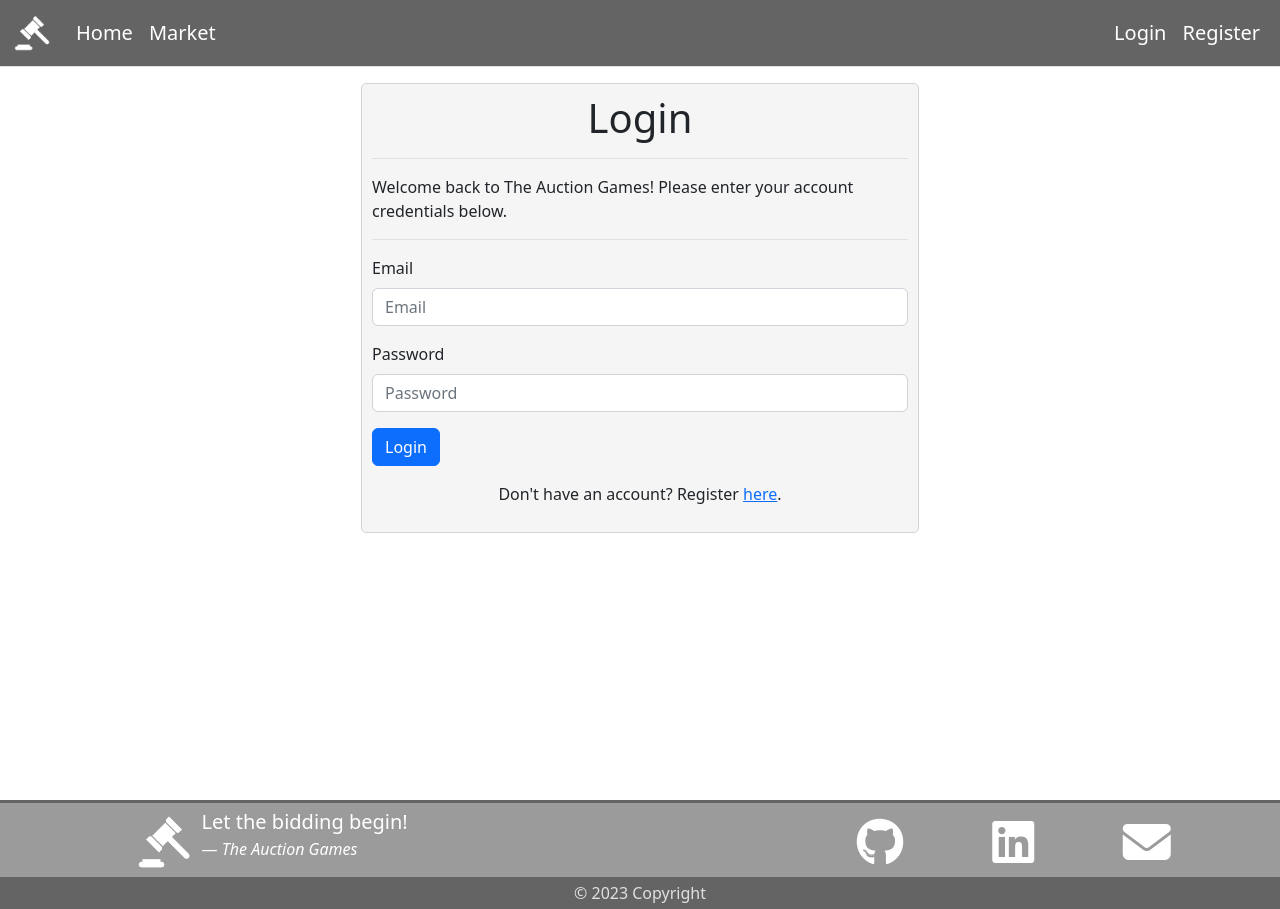
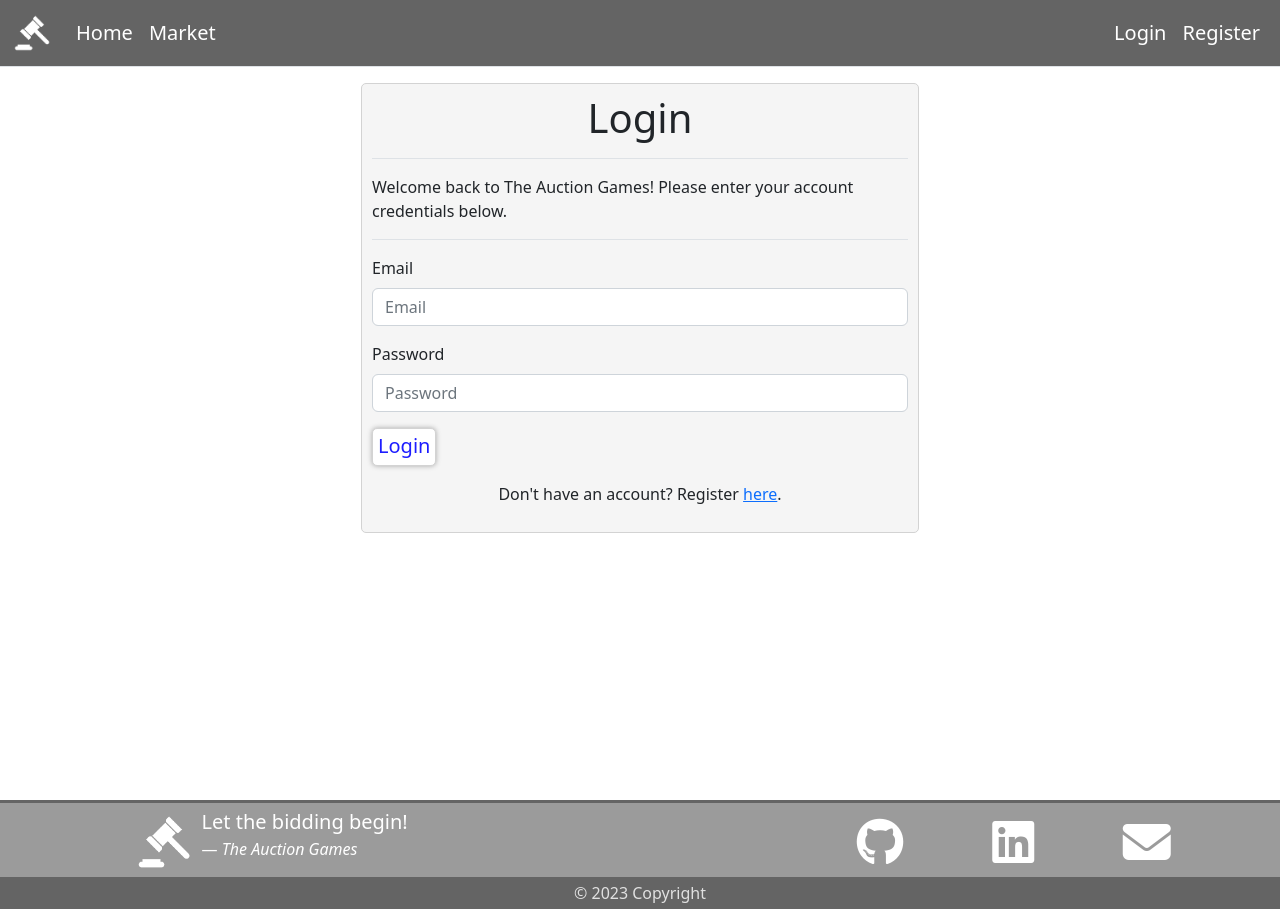
Before and after one commit to the-auction-games/auction-web-app, an Angular app: page /login in a window 1280 px wide. Built offline with nearby package versions, Linux system fonts and the light colour scheme.

Commit message:
Style login and register buttons

```diff
--- a/src/app/login/login.component.css
+++ b/src/app/login/login.component.css
@@ -1,3 +1,4 @@
+/* Timed out styles */
 #timed-out {
     font-size: 18px;
     color: red;
--- a/src/app/login/login.component.html
+++ b/src/app/login/login.component.html
@@ -41,7 +41,7 @@
 
             <div class="mb-3">
                 <!-- Submit the form -->
-                <button type="submit" class="btn btn-primary">Login</button>
+                <button type="submit" class="tag-link tag-login-register-link">Login</button>
             </div>
 
             <!-- Display the error message if the login fails -->
--- a/src/app/register/register.component.html
+++ b/src/app/register/register.component.html
@@ -54,7 +54,7 @@
 
             <div class="mb-3">
                 <!-- Submit the form -->
-                <button type="submit" class="btn btn-primary">Register</button>
+                <button type="submit" class="tag-link tag-login-register-link">Register</button>
             </div>
 
             <!-- Display the error message if the login fails -->
--- a/src/styles.css
+++ b/src/styles.css
@@ -36,6 +36,15 @@ body {
 /* Hover White */
 .tag-hover-white:hover {
     background-color: white;
+}
+
+/* Login / register links */
+.tag-login-register-link {
+    background-color: white;
+    border-radius: 5px;
+    border: 1px solid lightgray;
+    box-shadow: 0 0 5px 0px darkgray;
+    font-size: 20px;
 }
 
 /* Generic container */
```
